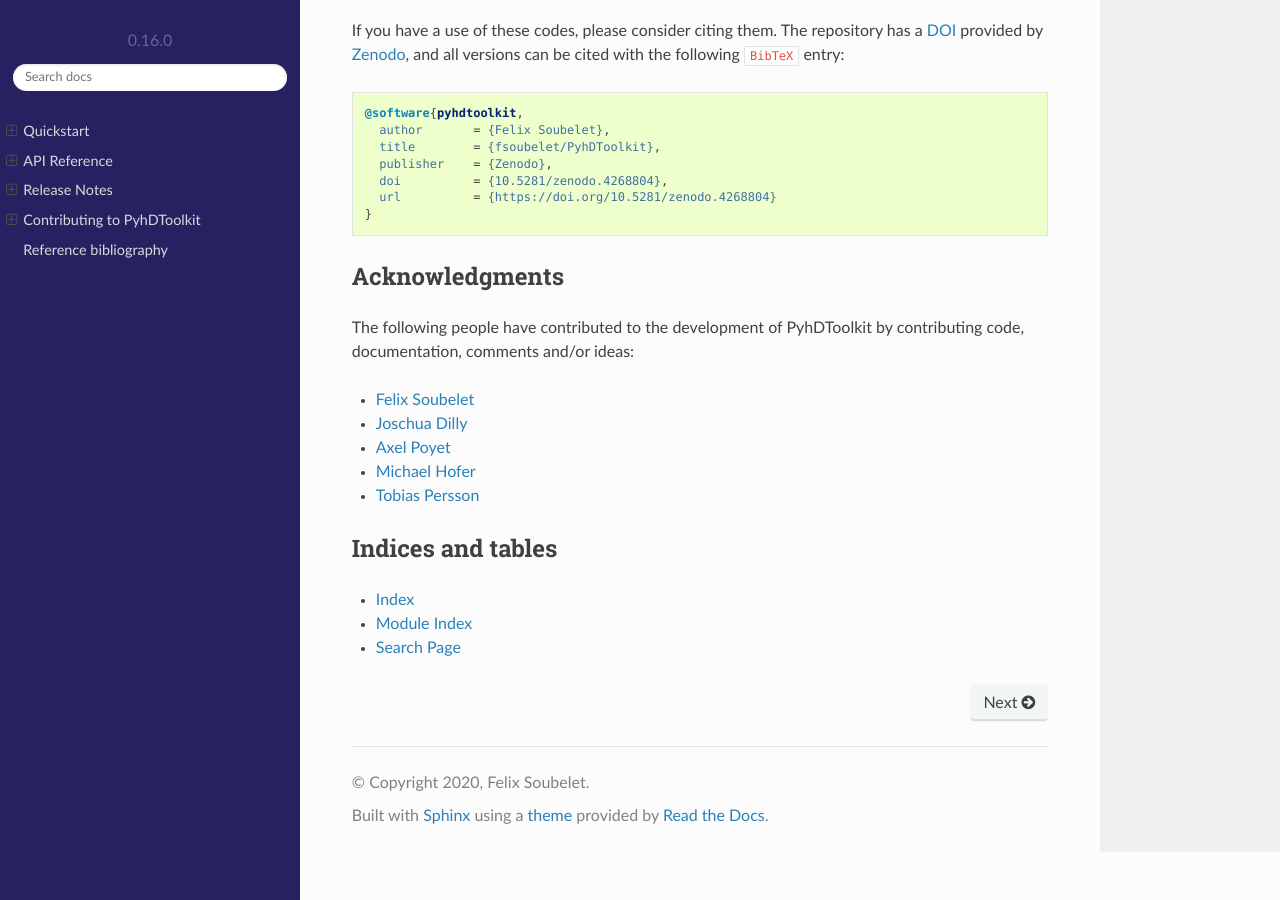
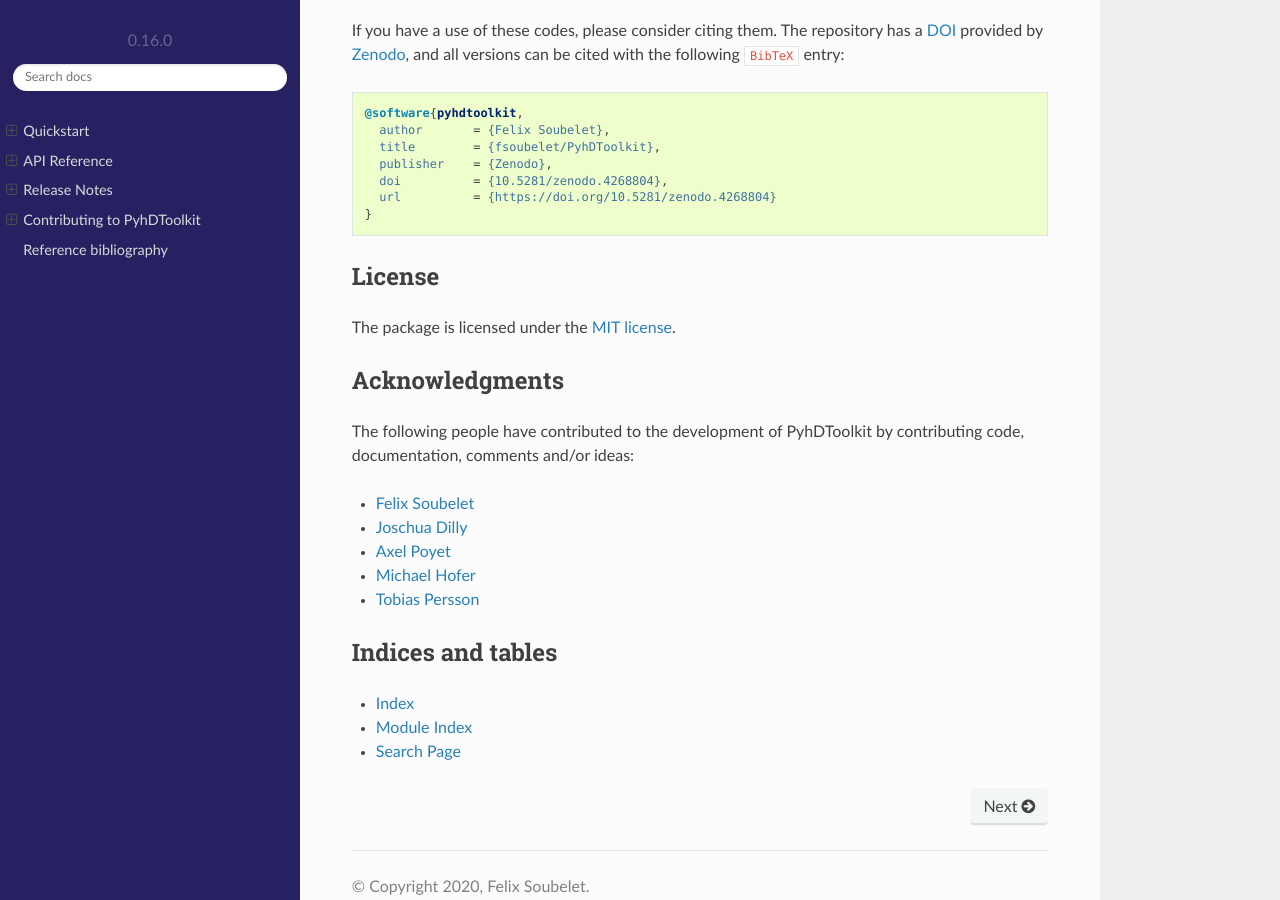
Before and after one commit to fsoubelet/PyhDToolkit, a Sphinx documentation site: the page built from docs/index.rst, in a window 1280 px wide and 900 px high, scrolled down 2132 px. Built offline with Sphinx 7.4.7 and the Read the Docs theme 2.0.0, drawn with Linux system fonts in a browser that asks for light colours; pages that are not in the unit, such as notebooks, are missing from menus.

Commit message:
add license section

```diff
--- a/docs/index.rst
+++ b/docs/index.rst
@@ -57,6 +57,11 @@ The repository has a DOI_ provided by Zenodo_, and all versions can be cited wit
      url          = {https://doi.org/10.5281/zenodo.4268804}
    }
 
+License
+-------
+
+The package is licensed under the `MIT license <https://github.com/fsoubelet/PyhDToolkit/blob/master/LICENSE>`_.
+
 Acknowledgments
 ---------------
 
```
